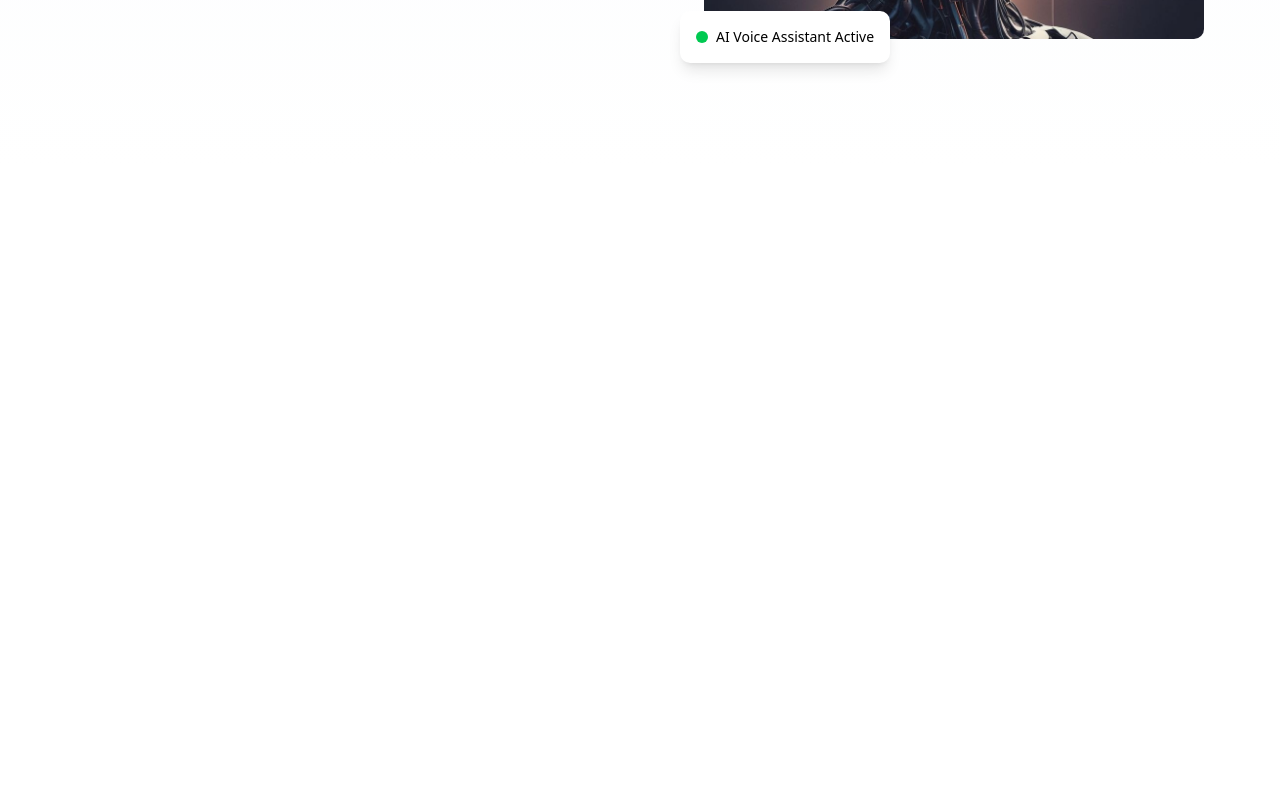
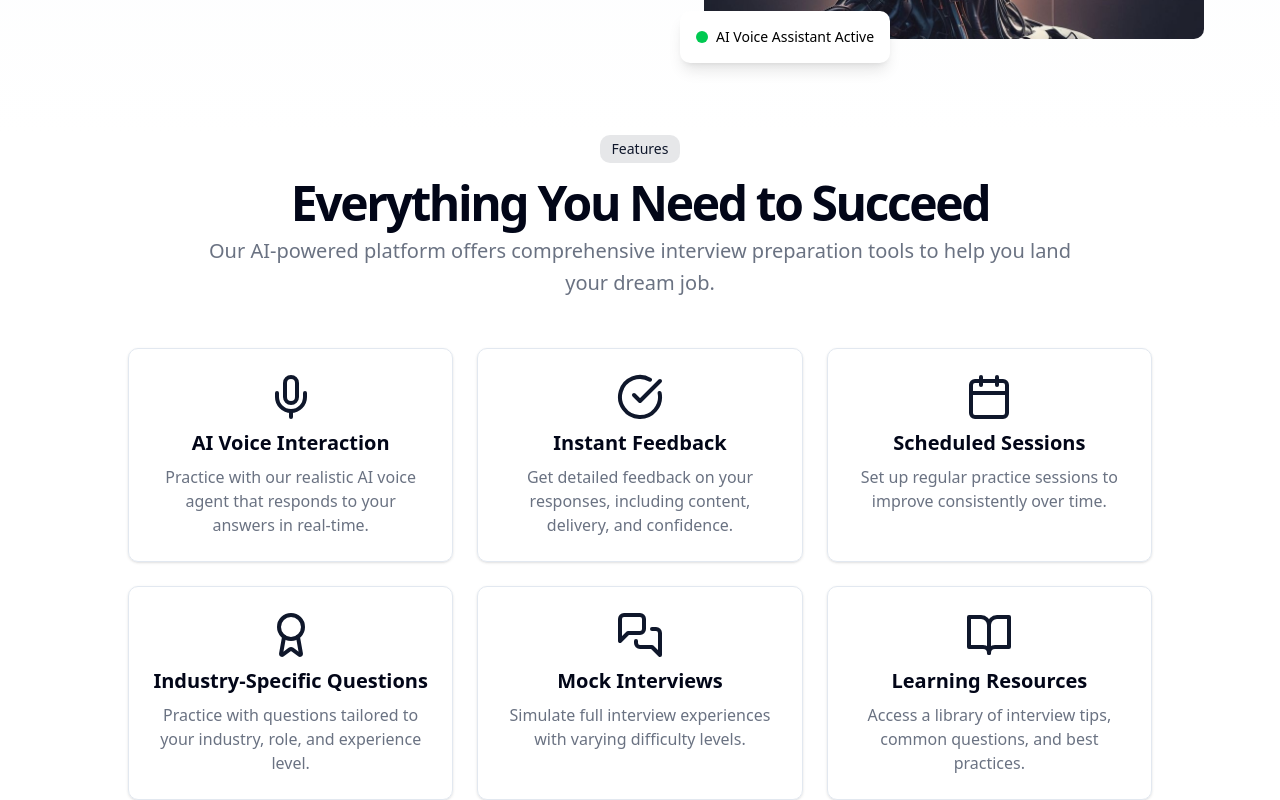
Before and after one commit to sada7070/CrackWithAI, a Next.js app: page / in a window 1280 px wide. Shown: the part 594-1394 px from the top of the page. Before the commit the page ends 800 px from the top, so only its background shows below. Built offline with nearby package versions, Linux system fonts and the light colour scheme.

Commit message:
added features section

```diff
--- a/app/page.tsx
+++ b/app/page.tsx
@@ -1,3 +1,4 @@
+import { Features } from "@/components/features";
 import { HeroSection } from "@/components/heroSection";
 import { Header } from "@/components/ui/header";
 
@@ -5,5 +6,6 @@ export default function Home() {
   return <div className="flex flex-col min-h-screen">
     <Header />
     <HeroSection />
+    <Features />
   </div>
 }
--- /dev/null
+++ b/components/features.tsx
@@ -0,0 +1,92 @@
+import { Award, Calendar, CheckCircle, Mic } from "lucide-react";
+
+export function Features() {
+    return <section id="features">
+    <div className="container px-4 md:px-6">
+      <div className="flex flex-col items-center justify-center space-y-4 text-center">
+        <div className="space-y-2">
+          <div className="inline-block rounded-lg bg-primary/10 px-3 py-1 text-sm text-primary">Features</div>
+          <h2 className="text-3xl font-bold tracking-tighter sm:text-4xl md:text-5xl md:pt-2">
+            Everything You Need to Succeed
+          </h2>
+          <p className="max-w-[900px] text-gray-500 md:text-xl/relaxed lg:text-base/relaxed xl:text-xl/relaxed">
+            Our AI-powered platform offers comprehensive interview preparation tools to help you land your dream
+            job.
+          </p>
+        </div>
+      </div>
+      <div className="mx-auto grid max-w-5xl grid-cols-1 gap-6 md:grid-cols-2 lg:grid-cols-3 mt-12">
+        <div className="flex flex-col items-center space-y-2 rounded-lg border p-6 shadow-sm">
+          <Mic className="h-12 w-12 text-primary" />
+          <h3 className="text-xl font-bold">AI Voice Interaction</h3>
+          <p className="text-center text-gray-500">
+            Practice with our realistic AI voice agent that responds to your answers in real-time.
+          </p>
+        </div>
+        <div className="flex flex-col items-center space-y-2 rounded-lg border p-6 shadow-sm">
+          <CheckCircle className="h-12 w-12 text-primary" />
+          <h3 className="text-xl font-bold">Instant Feedback</h3>
+          <p className="text-center text-gray-500">
+            Get detailed feedback on your responses, including content, delivery, and confidence.
+          </p>
+        </div>
+        <div className="flex flex-col items-center space-y-2 rounded-lg border p-6 shadow-sm">
+          <Calendar className="h-12 w-12 text-primary" />
+          <h3 className="text-xl font-bold">Scheduled Sessions</h3>
+          <p className="text-center text-gray-500">
+            Set up regular practice sessions to improve consistently over time.
+          </p>
+        </div>
+        <div className="flex flex-col items-center space-y-2 rounded-lg border p-6 shadow-sm">
+          <Award className="h-12 w-12 text-primary" />
+          <h3 className="text-xl font-bold">Industry-Specific Questions</h3>
+          <p className="text-center text-gray-500">
+            Practice with questions tailored to your industry, role, and experience level.
+          </p>
+        </div>
+        <div className="flex flex-col items-center space-y-2 rounded-lg border p-6 shadow-sm">
+          <svg
+            xmlns="http://www.w3.org/2000/svg"
+            width="24"
+            height="24"
+            viewBox="0 0 24 24"
+            fill="none"
+            stroke="currentColor"
+            strokeWidth="2"
+            strokeLinecap="round"
+            strokeLinejoin="round"
+            className="h-12 w-12 text-primary"
+          >
+            <path d="M14 9a2 2 0 0 1-2 2H6l-4 4V4c0-1.1.9-2 2-2h8a2 2 0 0 1 2 2v5Z" />
+            <path d="M18 9h2a2 2 0 0 1 2 2v11l-4-4h-6a2 2 0 0 1-2-2v-1" />
+          </svg>
+          <h3 className="text-xl font-bold">Mock Interviews</h3>
+          <p className="text-center text-gray-500">
+            Simulate full interview experiences with varying difficulty levels.
+          </p>
+        </div>
+        <div className="flex flex-col items-center space-y-2 rounded-lg border p-6 shadow-sm">
+          <svg
+            xmlns="http://www.w3.org/2000/svg"
+            width="24"
+            height="24"
+            viewBox="0 0 24 24"
+            fill="none"
+            stroke="currentColor"
+            strokeWidth="2"
+            strokeLinecap="round"
+            strokeLinejoin="round"
+            className="h-12 w-12 text-primary"
+          >
+            <path d="M2 3h6a4 4 0 0 1 4 4v14a3 3 0 0 0-3-3H2z" />
+            <path d="M22 3h-6a4 4 0 0 0-4 4v14a3 3 0 0 1 3-3h7z" />
+          </svg>
+          <h3 className="text-xl font-bold">Learning Resources</h3>
+          <p className="text-center text-gray-500">
+            Access a library of interview tips, common questions, and best practices.
+          </p>
+        </div>
+      </div>
+    </div>
+  </section>
+}
--- a/components/heroSection.tsx
+++ b/components/heroSection.tsx
@@ -4,13 +4,12 @@ import { ArrowRight, Play } from "lucide-react";
 import Image from "next/image";
 
 export function HeroSection() {
-    return <div>
-<section className="w-full py-12 md:py-24 lg:pb-32 pl-20 bg-gradient-to-b from-slate-50 to-white dark:from-slate-950 dark:to-background">
+    return <section className="w-full py-12 md:py-24 pb-32 lg:pl-20 bg-gradient-to-b from-slate-50 to-white dark:from-slate-950 dark:to-background">
             <div className="container px-4 md:px-6">
               <div className="grid gap-6 lg:grid-cols-2 lg:gap-12 items-center">
                 <div className="flex flex-col justify-center space-y-4">
                   <div className="inline-block rounded-lg bg-primary/10 px-3 py-1 text-sm text-primary">
-                  Ace your next interview
+                    Train Smarter. Interview Better.
                   </div>
                   <h1 className="text-3xl font-bold tracking-tighter sm:text-5xl">
                     Ace Your Interviews with AI-Powered Voice Practice
@@ -35,9 +34,10 @@ export function HeroSection() {
                   <Image
                     src="/hero_section.jpg"
                     alt="AI Interview Practice"
-                  width={500}
-                  height={500}
-                  className="rounded-lg object-cover"
+                    width={0}
+                    height={0}
+                    sizes="100vw, 400px"
+                    className="w-full sm:w-[400px] md:w-[500px] rounded-lg object-cover"
                     priority
                   />
                   <div className="absolute -bottom-6 -left-6 bg-white p-4 rounded-lg shadow-lg">
@@ -49,5 +49,5 @@ export function HeroSection() {
                 </div>
               </div>
             </div>
-        </section>    </div>
+          </section>
 }
```
Lines whose indentation alone changed are shown as unchanged.
